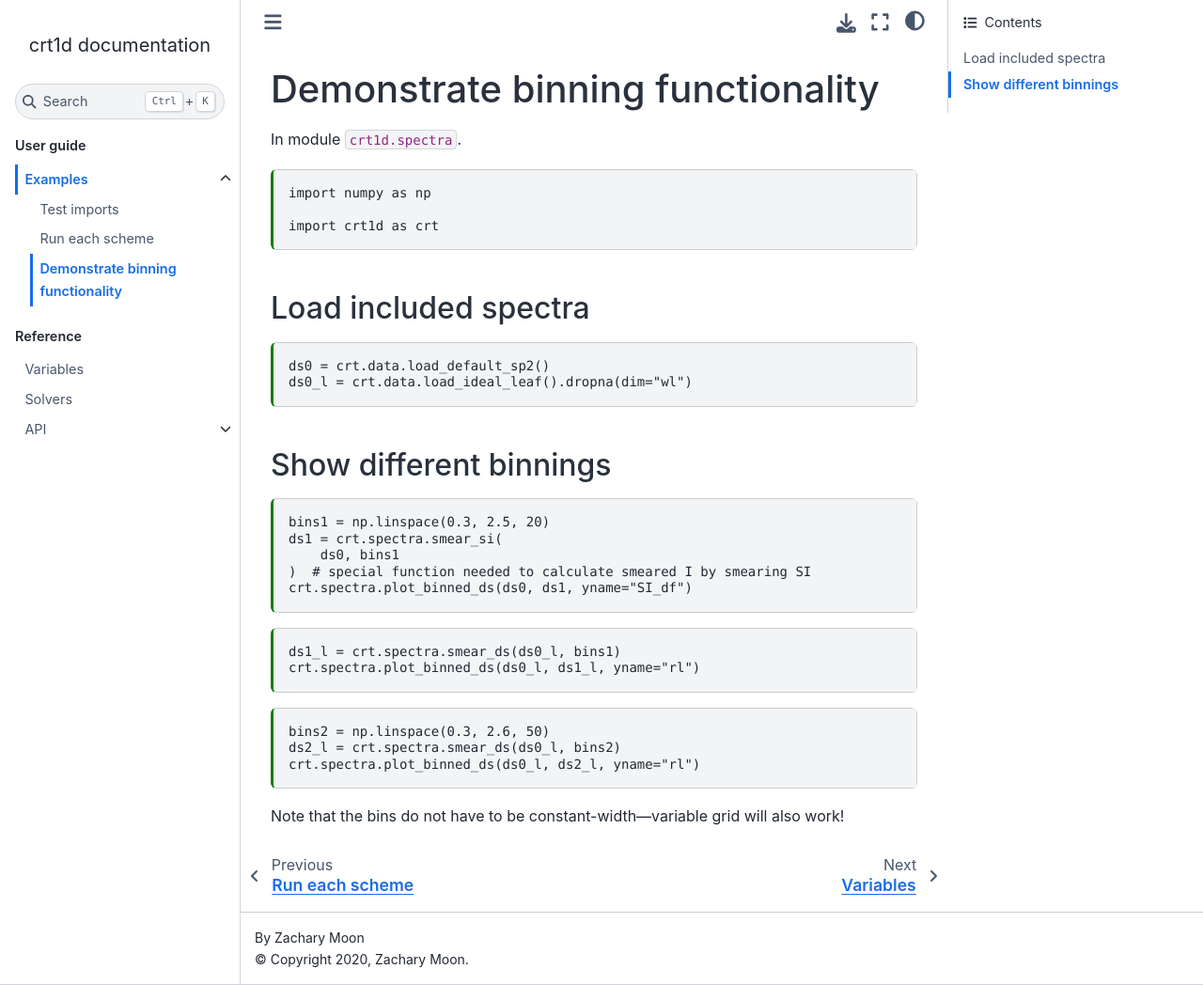
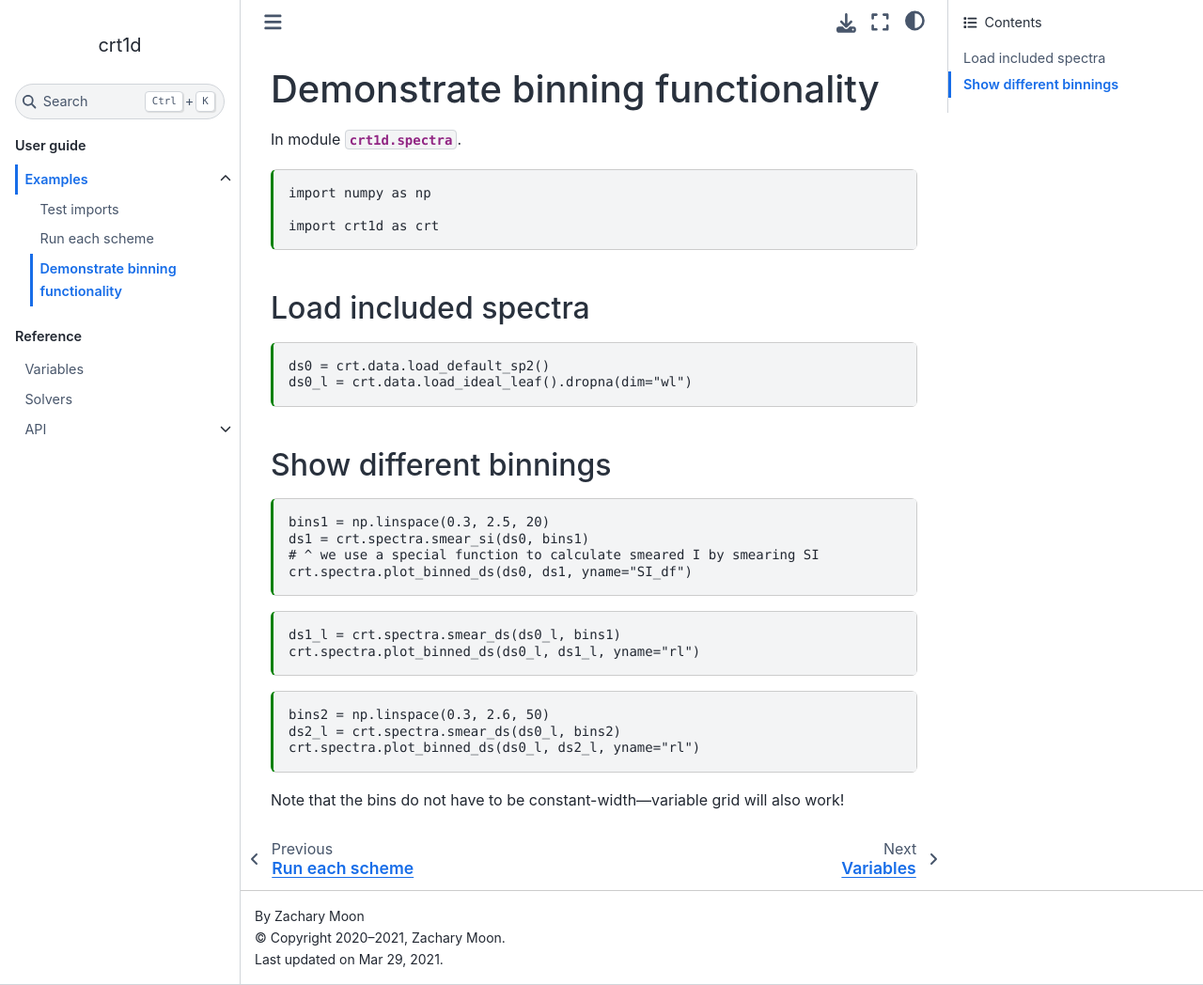
Before and after one commit to zmoon/crt1d, a Sphinx documentation site: the page built from docs/examples/binning.md, in a window 1280 px wide and 1048 px high. Shown: the whole window at 94% size. Built offline with Sphinx 7.4.7 and the Sphinx Book theme 1.1.4, drawn with Linux system fonts in a browser that asks for light colours; pages that are not in the unit, such as notebooks, are missing from menus; the version number could not be read and is left out.

Commit message:
Some docs fixes
- show just the project name for the upper left link
  (don't need version # etc)
- current year in copyright
- add last updated
- fix module reference in binning ex

````diff
--- a/docs/conf.py
+++ b/docs/conf.py
@@ -3,29 +3,23 @@
 # This file only contains a selection of the most common options. For a full
 # list see the documentation:
 # https://www.sphinx-doc.org/en/master/usage/configuration.html
-# -- Path setup --------------------------------------------------------------
-# If extensions (or modules to document with autodoc) are in another directory,
-# add these directories to sys.path here. If the directory is relative to the
-# documentation root, use os.path.abspath to make it absolute, like shown here.
-#
-# import os
-# import sys
-# sys.path.insert(0, os.path.abspath('.'))
+import datetime
+from pkg_resources import get_distribution  # noreorder
+
+import crt1d
+
+
 # -- Project information -----------------------------------------------------
 
 project = "crt1d"
-copyright = "2020, Zachary Moon"
+copyright = f"2020\u2013{datetime.datetime.now().year}, Zachary Moon"
 author = "Zachary Moon"
 
-# get version from metadata
-from pkg_resources import get_distribution
-
+# Get version from metadata
 release = get_distribution("crt1d").version
 version = ".".join(release.split(".")[:2])
 
-# create some docs info
-import crt1d
-
+# Create some docs content
 crt1d.variables._write_params_docs_snippets()
 
 
@@ -92,6 +86,9 @@ exclude_patterns = ["_build", "conf.py", "Thumbs.db", ".DS_Store", "../crt1d/*"]
 # html_theme = "sphinx_rtd_theme"
 html_theme = "sphinx_book_theme"
 
+html_title = "crt1d"  # shown in top left, overriding "{project} {release} documentation"
+html_last_updated_fmt = ""
+
 # Add any paths that contain custom static files (such as style sheets) here,
 # relative to this directory. They are copied after the builtin static files,
 # so a file named "default.css" will overwrite the builtin "default.css".
--- a/docs/examples/binning.md
+++ b/docs/examples/binning.md
@@ -34,9 +34,8 @@ ds0_l = crt.data.load_ideal_leaf().dropna(dim="wl")
 
 ```{code-cell}
 bins1 = np.linspace(0.3, 2.5, 20)
-ds1 = crt.spectra.smear_si(
-    ds0, bins1
-)  # special function needed to calculate smeared I by smearing SI
+ds1 = crt.spectra.smear_si(ds0, bins1)
+# ^ we use a special function to calculate smeared I by smearing SI
 crt.spectra.plot_binned_ds(ds0, ds1, yname="SI_df")
 ```
 
````
Also changed, not shown: other parts of docs/examples/binning.md (+1 -1 lines).
